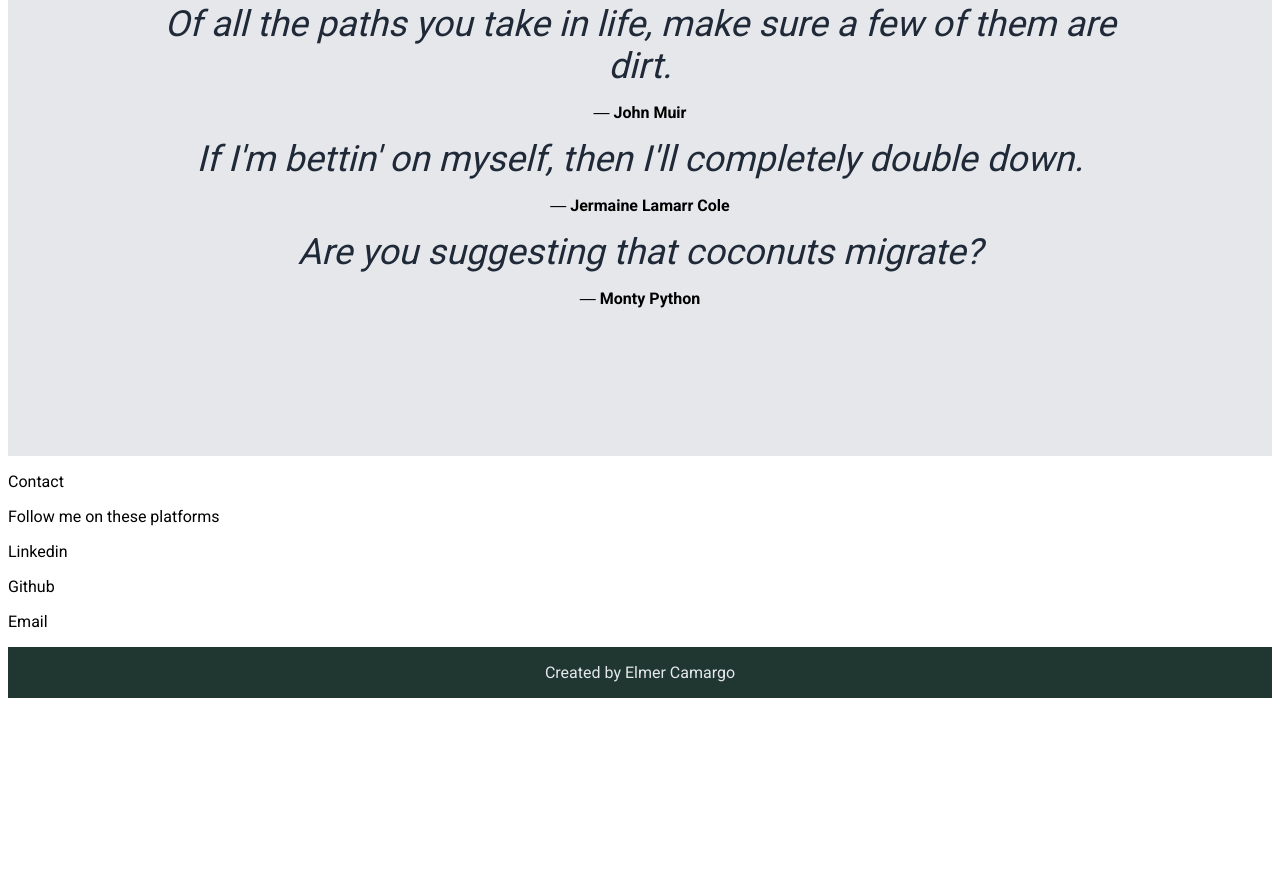
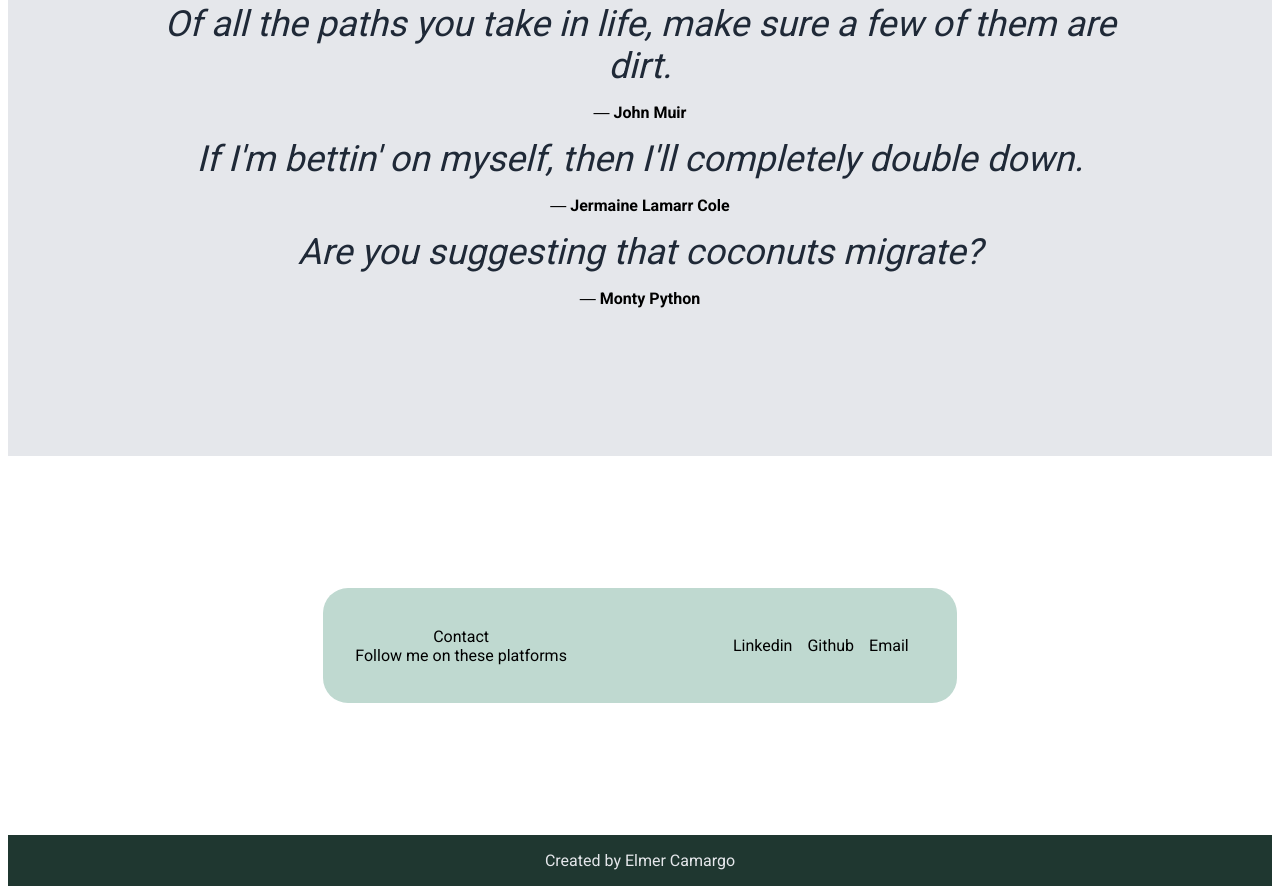
Before and after one commit to flapjackstan/web_dev-odin_project, a plain HTML site: page projects/landing-page/index.html in a window 1280 px wide. Shown: the part 1029-1923 px from the top of the page. Before the commit the page ends 1735 px from the top, so only its background shows below. Drawn offline with Linux system fonts and the light colour scheme.

Commit message:
added css

```diff
--- a/projects/landing-page/css/style.css
+++ b/projects/landing-page/css/style.css
@@ -161,6 +161,82 @@ button {
     color: #1F2937
 }
 
+.chunk-4 {
+    flex: 0 1 1;
+
+    margin: 0px;
+    border: 0px;
+    padding: 132px;
+
+    display: flex;
+    flex-direction: row;
+    justify-content: space-around;
+
+    text-align: center;
+}
+
+.chunk-4-container {
+    flex: 0 1 1;
+
+    margin: 0px;
+    border: 0px;
+    padding: 32px;
+
+    display: flex;
+    flex-direction: row;
+
+    text-align: center;
+    gap: 150px;
+    background-color: hsl(159deg 25% 80%);
+    border-radius: 25px;
+}
+
+.chunk-4-left {
+    flex: 0 1 1;
+
+    margin: 0px;
+    border: 0px;
+    padding: 0px;
+
+    display: flex;
+    flex-direction: column;
+
+    text-align: center;
+    justify-content: center;
+
+}
+
+.chunk-4-left p {
+    flex: 0 1 1;
+
+    margin: 0px;
+    border: 0px;
+    padding: 0px;
+}
+
+.chunk-4-right {
+    flex: 0 1 1;
+
+    margin: 0px;
+    border: 0px;
+    padding: 16px;
+
+    display: flex;
+    flex-direction: row;
+    align-items: center;
+
+    text-align: center;
+    justify-content: center;
+    gap: 15px
+}
+
+.chunk-4-right p {
+    flex: 0 1 1;
+
+    margin: 0px;
+    border: 0px;
+    padding: 0px;
+}
 
 .footer {
     flex: 0 1 1;
```
